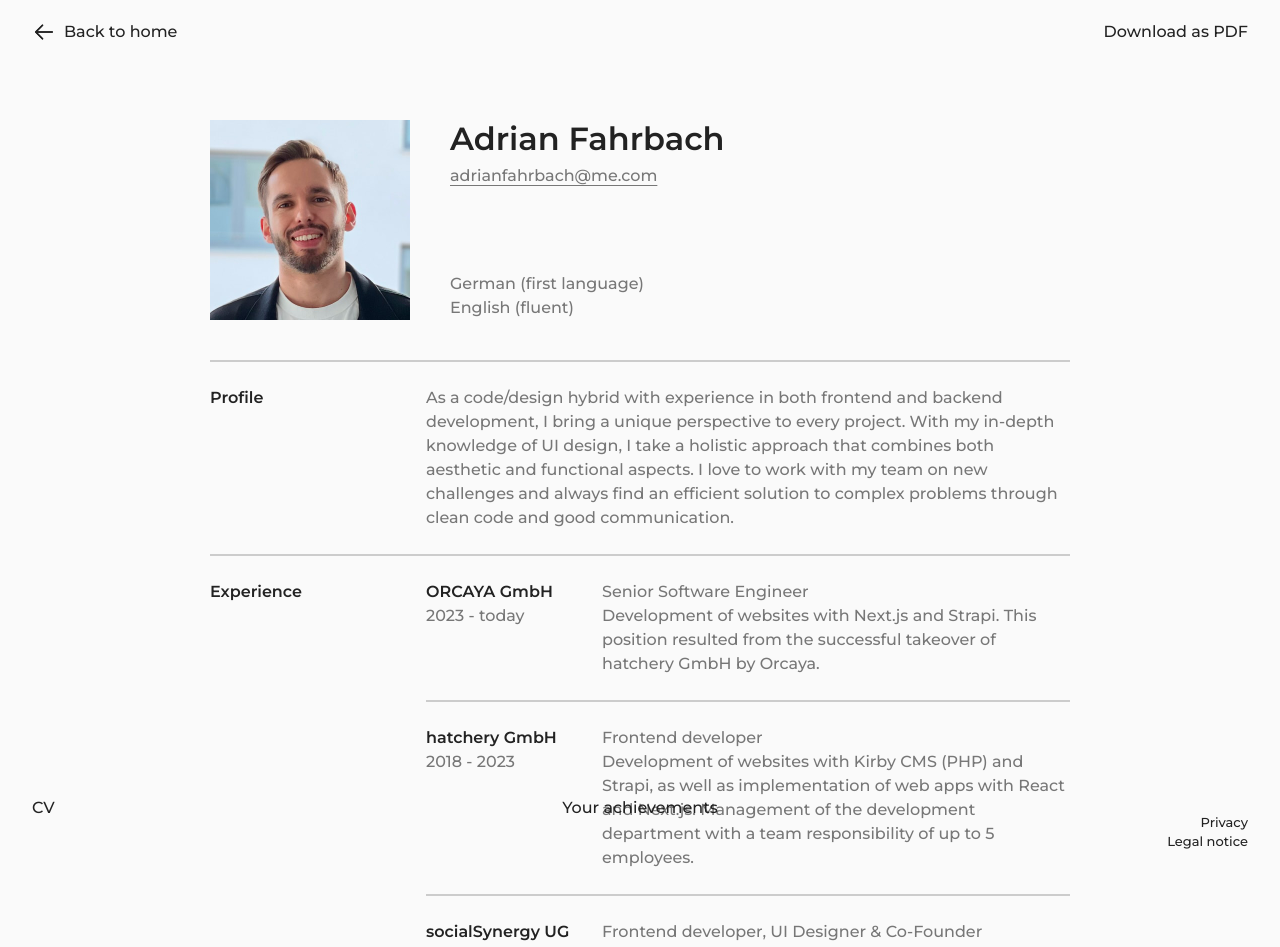
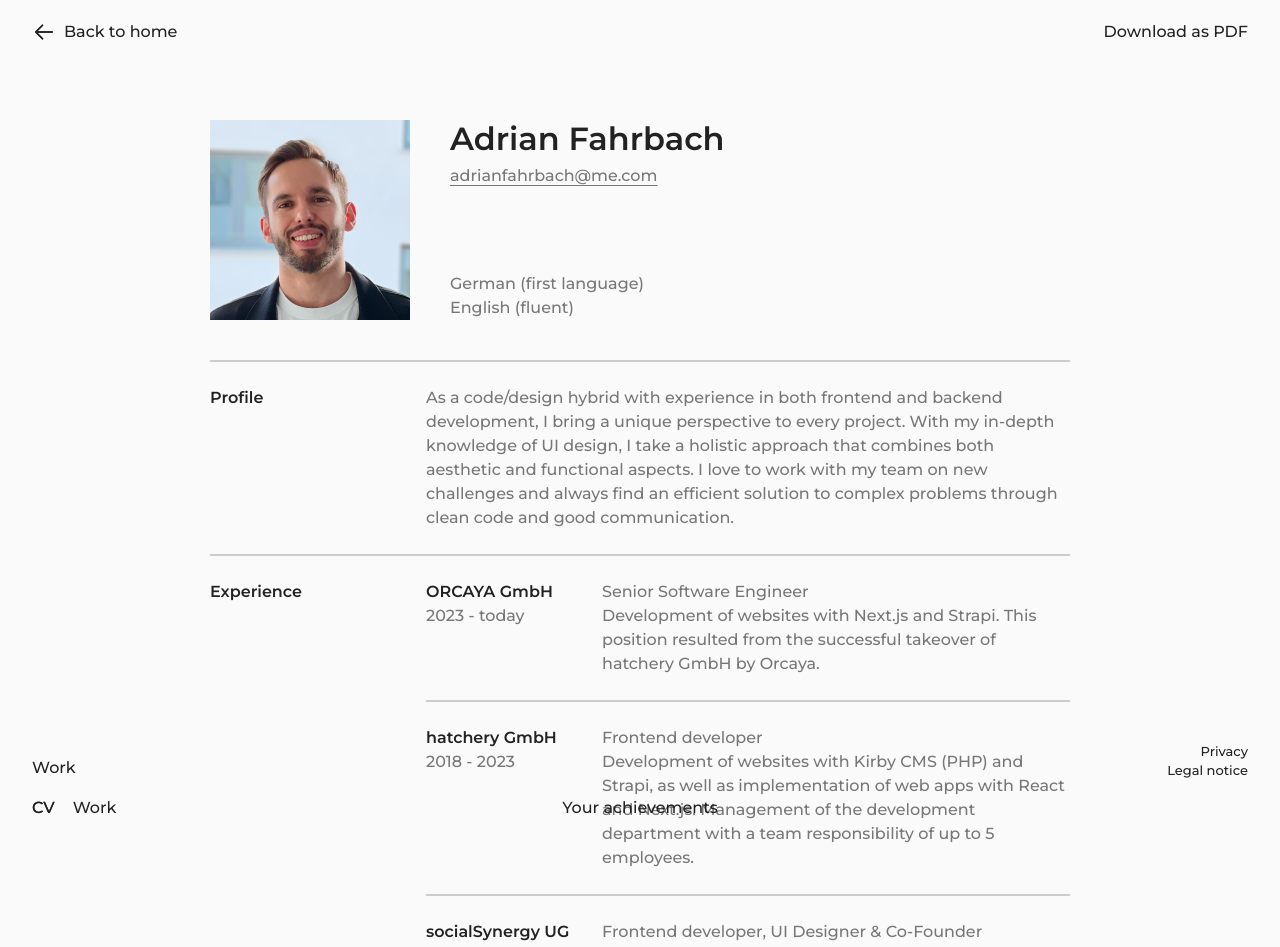
Before and after one commit to AdrianFahrbach/personal-website, a Next.js app: page /cv in a window 1280 px wide. Shown: the top 947 px of the page. Built offline with nearby package versions, Linux system fonts and the light colour scheme.

Commit message:
✨ feat: add work page to header

```diff
--- a/src/components/Header.tsx
+++ b/src/components/Header.tsx
@@ -12,12 +12,12 @@ import styles from './Header.module.scss';
 export const Header: React.FC = () => {
   const { nextRoute, pending } = useContext(PageTransitionContext);
   const pathname = usePathname();
-  const showFullNav = (!pending && pathname === '/') || (pending && nextRoute === '/');
   const headerRef = useRef<HTMLElement | null>(null);
   const [mobileNavOpen, setMobileNavOpen] = useState(false);
   const viewport = useViewport();
-  const isHome = pathname === '/';
-  const isCvPage = pathname === '/cv';
+  const isHome = (!pending && pathname === '/') || (pending && nextRoute === '/');
+  const isCvPage = (!pending && pathname === '/cv') || (pending && nextRoute === '/cv');
+  const isWorkPage = (!pending && pathname === '/work') || (pending && nextRoute === '/work');
 
   /**
    * Disable pointer events when dragging starts outside of a link
@@ -81,6 +81,7 @@ export const Header: React.FC = () => {
               setMobileNavOpen={setMobileNavOpen}
             />
             <HeaderLink to='/cv' label='CV' achievementToUnlock='cv' setMobileNavOpen={setMobileNavOpen} />
+            <HeaderLink to='/work' label='Work' setMobileNavOpen={setMobileNavOpen} />
             <HeaderLink to='/achievements' label='Your achievements' setMobileNavOpen={setMobileNavOpen} />
             <HeaderLink isSmall to='/privacy' label='Privacy' setMobileNavOpen={setMobileNavOpen} />
             <HeaderLink isSmall to='/legal-notice' label='Legal notice' setMobileNavOpen={setMobileNavOpen} />
@@ -89,7 +90,7 @@ export const Header: React.FC = () => {
       )}
       {viewport !== 'mobile' && (
         <>
-          <div className={classNames([styles.linkContainer, styles.topLeft, !showFullNav && styles.isHidden])}>
+          <div className={classNames([styles.linkContainer, styles.topLeft, !isHome && styles.isHidden])}>
             <HeaderLink to='https://github.com/AdrianFahrbach' label='GitHub' isExternal achievementToUnlock='github' />
             <HeaderLink to='https://dribbble.com/Adrn' label='Dribbble' isExternal achievementToUnlock='dribbble' />
             <HeaderLink
@@ -99,28 +100,34 @@ export const Header: React.FC = () => {
               achievementToUnlock='linkedin'
             />
           </div>
-          <div className={classNames([styles.linkContainer, styles.topRight, !showFullNav && styles.isHidden])}>
+          <div className={classNames([styles.linkContainer, styles.topRight, isCvPage && styles.isHidden])}>
             <HeaderLink to='mailto:adrianfahrbach@me.com' label='Contact me' achievementToUnlock='contact' />
           </div>
-          <div className={classNames([styles.linkContainer, styles.bottomRight, !showFullNav && styles.isHidden])}>
+          <div className={classNames([styles.linkContainer, styles.bottomRight, isWorkPage && styles.isHidden])}>
             <HeaderLink isSmall to='/privacy' label='Privacy' hasPageTransition />
             <HeaderLink isSmall to='/legal-notice' label='Legal notice' hasPageTransition />
           </div>
-          <div className={classNames([styles.linkContainer, styles.bottomLeft, !showFullNav && styles.isHidden])}>
+          <div className={classNames([styles.linkContainer, styles.bottomLeft, !isCvPage && styles.isHidden])}>
+            <HeaderLink to='/work' label='Work' hasPageTransition />
+          </div>
+          <div className={classNames([styles.linkContainer, styles.bottomLeft, !isWorkPage && styles.isHidden])}>
             <HeaderLink to='/cv' label='CV' achievementToUnlock='cv' hasPageTransition />
+          </div>
+          <div
+            className={classNames([
+              styles.linkContainer,
+              styles.bottomLeft,
+              (isCvPage || isWorkPage) && styles.isHidden,
+            ])}>
+            <HeaderLink to='/cv' label='CV' achievementToUnlock='cv' hasPageTransition />
+            <HeaderLink to='/work' label='Work' hasPageTransition />
           </div>
           <div className={classNames([styles.linkContainer, styles.topRight, !isCvPage && styles.isHidden])}>
             <HeaderLink to='/assets/cv.pdf' label='Download as PDF' isExternal isFile />
           </div>
         </>
       )}
-      <div
-        className={classNames([
-          styles.linkContainer,
-          styles.topLeft,
-          showFullNav && styles.isHidden,
-          styles.backToHome,
-        ])}>
+      <div className={classNames([styles.linkContainer, styles.topLeft, isHome && styles.isHidden, styles.backToHome])}>
         <HeaderLink to='/' label='Back to home' isBackButton hasPageTransition />
       </div>
       <div className={classNames([styles.linkContainer, styles.bottomCenter, !isHome && styles.isHidden])}>
--- a/src/components/ProjectSlide.module.scss
+++ b/src/components/ProjectSlide.module.scss
@@ -58,7 +58,7 @@
       padding-top: 32px;
     }
     @media (min-width: 768px) {
-      padding-top: 20px;
+      padding: 16px 0;
     }
   }
 }
@@ -81,7 +81,7 @@
   padding: 32px var(--wrapper-padding-x);
   overflow: auto;
   @media (min-width: 768px) {
-    padding: 100px 60px;
+    padding: 100px 60px 40px;
   }
 }
 
```
